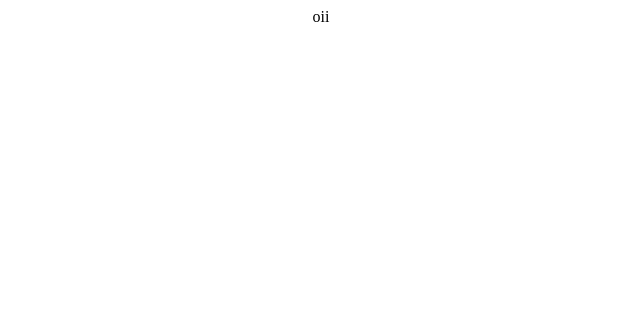
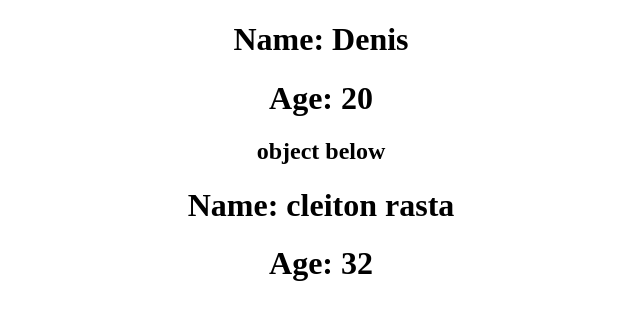
Before and after one commit to denis-junior/react-typescript-context, a React (Create React App) app in the folder client/: page / in a window 1280 px wide. Shown: the top 320 px of the page, without its empty margins (319-959 px from the left). Built offline with nearby package versions, Linux system fonts and the light colour scheme.

Commit message:
file for interfaces and types made

```diff
--- a/client/src/App.tsx
+++ b/client/src/App.tsx
@@ -1,10 +1,18 @@
 import React from 'react';
 import './App.css';
+import { Person } from './components/Person';
+import { person } from './components/types';
+import { IPerson } from './interface';
 
 function App() {
+  const person: person = {
+    name:"cleiton rasta",
+    age:32
+  }
+
   return (
     <div className="App">
-      oii
+      <Person name={"Denis"} age={20} person={person}/>
     </div>
   );
 }
--- /dev/null
+++ b/client/src/components/Person.tsx
@@ -0,0 +1,22 @@
+import React, {FC} from 'react';
+import { IPerson } from '../interface';
+import { person } from './types';
+
+interface IPersonProps {
+name: string
+age: number
+person: person
+}
+
+export const Person: FC<IPersonProps> = ({name, age, person}) => {
+
+return (
+    <div>
+        <h1>Name: {name}</h1>
+        <h1>Age: {age}</h1>
+        <h2>object below</h2>
+        <h1>Name: {person.name}</h1>
+        <h1>Age: {person.age}</h1>
+    </div>
+  );
+}
--- /dev/null
+++ b/client/src/components/types.ts
@@ -0,0 +1,4 @@
+export type person = {
+    name: string
+    age: number
+}
--- /dev/null
+++ b/client/src/interface.ts
@@ -0,0 +1,4 @@
+export interface IPerson {
+    name: string
+    age: number
+}
```
